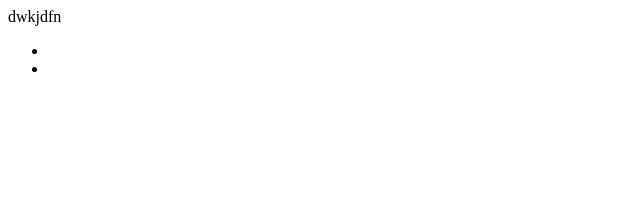
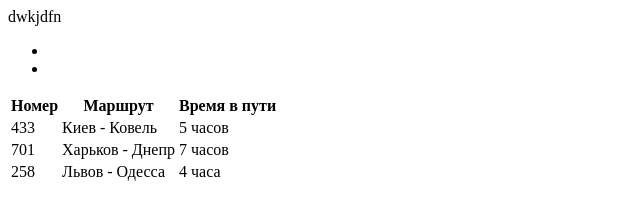
Before and after one commit to dpoiras/github-tutorial, a plain HTML site: page index.html in a window 1280 px wide. Shown: the whole page, without its empty margins (0-640 px from the left). Drawn offline with Linux system fonts and the light colour scheme.

Commit message:
Update index.html

```diff
--- a/index.html
+++ b/index.html
@@ -19,7 +19,33 @@
         <li></li>
       </ul>
     </section>
+    <table>
+      <thead>
+        <tr>
+          <th>Номер</th>
+          <th>Маршрут</th>
+          <th>Время в пути</th>
+        </tr>
+      </thead>
 
+      <tbody>
+        <tr>
+          <td>433</td>
+          <td>Киев - Ковель</td>
+          <td>5 часов</td>
+        </tr>
+        <tr>
+          <td>701</td>
+          <td>Харьков - Днепр</td>
+          <td>7 часов</td>
+        </tr>
+        <tr>
+          <td>258</td>
+          <td>Львов - Одесса</td>
+          <td>4 часа</td>
+        </tr>
+      </tbody>
+    </table>
     <main>
       <section></section>
       <section></section>
```
